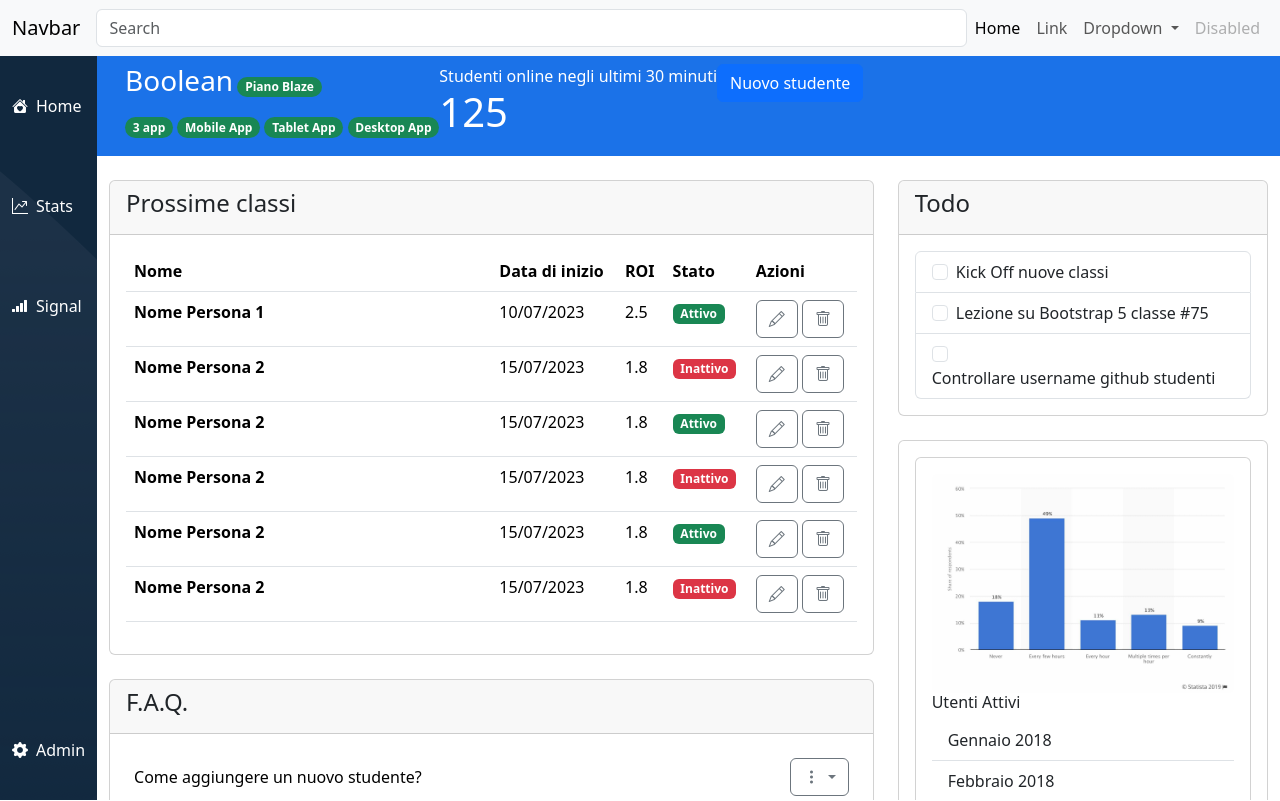
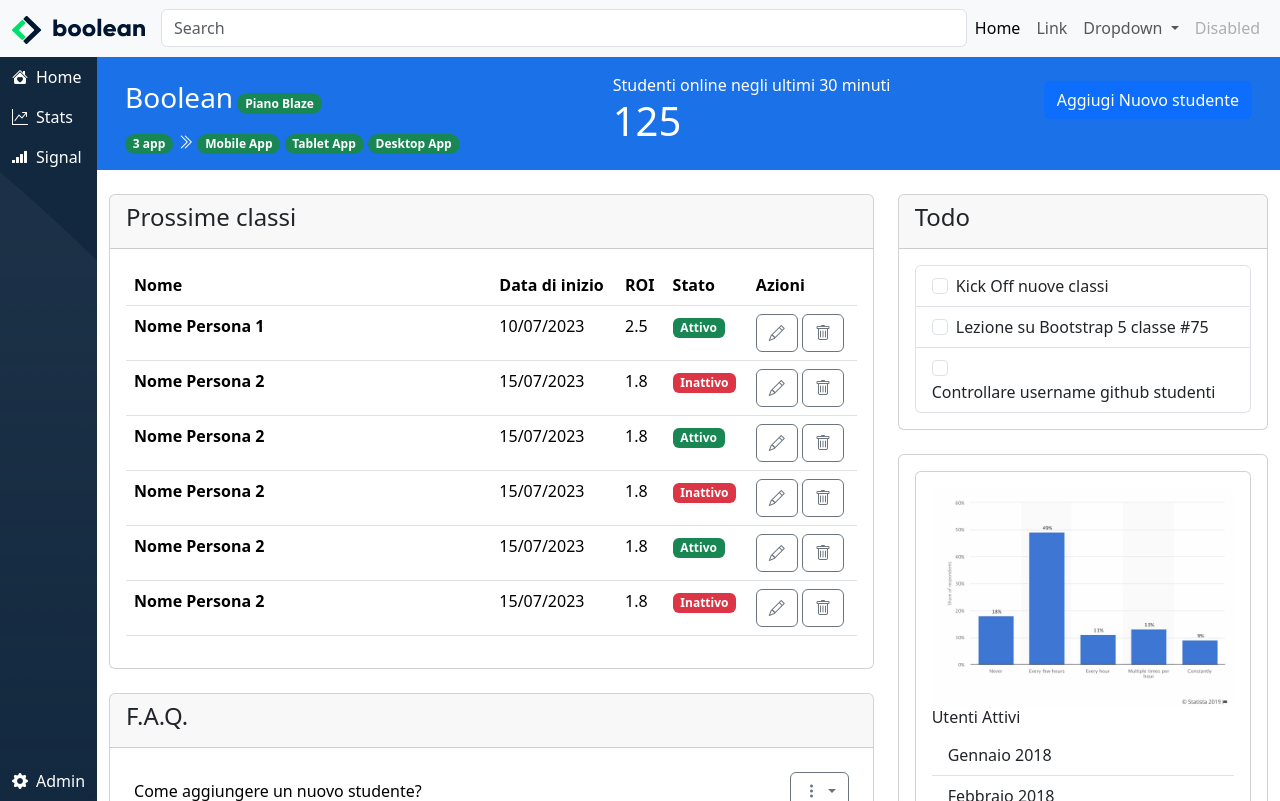
Before and after one commit to Alessandroang/html-css-bootstrap-dashboard, a plain HTML site: page index.html in a window 1280 px wide. Drawn offline with nearby package versions, Linux system fonts and the light colour scheme.

```diff
--- a/index.html
+++ b/index.html
@@ -22,7 +22,9 @@
     <header class="header">
       <nav class="navbar navbar-light navbar-expand-lg bg-light">
         <div class="container-fluid">
-          <a class="navbar-brand" href="#">Navbar</a>
+          <a class="navbar-brand" href="#"
+            ><img src="./img/logo.svg" alt=""
+          /></a>
           <form class="w-100" role="search">
             <input
               class="form-control me-2"
@@ -87,7 +89,7 @@
     <div class="cs-main">
       <nav class="cs-nav">
         <div class="container-fluid d-flex h-100 flex-column">
-          <div class="box">
+          <div class="box my-2">
             <a
               href="#"
               class="d-none d-md-flex align-items-center text-decoration-none"
@@ -97,7 +99,7 @@
             </a>
           </div>
 
-          <div class="box">
+          <div class="box my-2">
             <a
               href="#"
               class="d-none d-md-flex align-items-center text-decoration-none"
@@ -107,7 +109,7 @@
             </a>
           </div>
 
-          <div class="box">
+          <div class="box my-2">
             <a
               href="#"
               class="d-none d-md-flex align-items-center text-decoration-none"
@@ -117,7 +119,7 @@
             </a>
           </div>
 
-          <div class="box mt-auto">
+          <div class="box mt-auto my-2">
             <a href="#" class="d-flex align-items-center text-decoration-none">
               <i class="bi bi-gear-fill me-2"></i>
               <span>Admin</span>
@@ -131,34 +133,27 @@
       <main class="main-content">
         <header class="mc-header">
           <div class="container-fluid">
-            <div class="box">
-              <div class="central__nav d-flex justify-content-between px-lg-3">
-                <div class="title__pills gap-1">
-                  <div class="top__pills d-inline-flex my-2 gap-1">
+            <div class="central-nav d-flex justify-content-between px-lg-3">
+              <div class="nav-central-content my-3">
+                <div class="title-boolean d-inline-flex my-2">
                   <h3>Boolean</h3>
                 </div>
                 <span class="badge rounded-pill text-bg-success"
                   >Piano Blaze</span
                 >
-                  <div class="title__pills__bottom">
+                <div class="download-item">
                   <span class="badge rounded-pill bg-success">3 app</span>
-                    <i class="fa-solid fa-angles-right"></i>
-                    <span class="badge rounded-pill bg-success"
-                      >Mobile App</span
-                    >
-                    <span class="badge rounded-pill bg-success"
-                      >Tablet App</span
-                    >
-                    <span class="badge rounded-pill bg-success"
-                      >Desktop App</span
-                    >
+                  <i class="bi bi-chevron-double-right"></i>
+                  <span class="badge rounded-pill bg-success">Mobile App</span>
+                  <span class="badge rounded-pill bg-success">Tablet App</span>
+                  <span class="badge rounded-pill bg-success">Desktop App</span>
                 </div>
               </div>
-                <div class="online__students d-flex flex-column pt-lg-2">
+              <div class="online-students d-flex flex-column my-3">
                 <span>Studenti online negli ultimi 30 minuti</span>
                 <span class="display-6">125</span>
               </div>
-                <div class="add__student pt-lg-2">
+              <div class="add-student pt-lg-2 my-3">
                 <button
                   class="btn btn-primary"
                   type="button"
@@ -166,9 +161,8 @@
                   data-bs-target="#offcanvasRight"
                   aria-controls="offcanvasRight"
                 >
-                    Nuovo studente
+                  Aggiugi Nuovo studente
                 </button>
-                </div>
               </div>
             </div>
           </div>
@@ -362,9 +356,9 @@
                                 class="dropdown-menu dropdown-menu-end"
                                 aria-labelledby="dropdownMenuButton1"
                               >
-                                <a class="dropdown-item" href="#">Opzione 1</a>
-                                <a class="dropdown-item" href="#">Opzione 2</a>
-                                <a class="dropdown-item" href="#">Opzione 3</a>
+                                <a class="dropdown-item" href="#"
+                                  >Clicca sul pulsante in alto a destra</a
+                                >
                               </div>
                             </div>
                           </div>
@@ -394,9 +388,9 @@
                                 class="dropdown-menu dropdown-menu-end"
                                 aria-labelledby="dropdownMenuButton2"
                               >
-                                <a class="dropdown-item" href="#">Opzione 1</a>
-                                <a class="dropdown-item" href="#">Opzione 2</a>
-                                <a class="dropdown-item" href="#">Opzione 3</a>
+                                <a class="dropdown-item" href="#"
+                                  >Clicca sul pulsante in alto a destra</a
+                                >
                               </div>
                             </div>
                           </div>
@@ -423,9 +417,9 @@
                                 class="dropdown-menu dropdown-menu-end"
                                 aria-labelledby="dropdownMenuButton3"
                               >
-                                <a class="dropdown-item" href="#">Opzione 1</a>
-                                <a class="dropdown-item" href="#">Opzione 2</a>
-                                <a class="dropdown-item" href="#">Opzione 3</a>
+                                <a class="dropdown-item" href="#"
+                                  >Clicca sul pulsante in alto a destra</a
+                                >
                               </div>
                             </div>
                           </div>
--- a/style.css
+++ b/style.css
@@ -19,16 +19,11 @@ body {
   color: white;
 }
 
-.box {
-  height: 100px;
-  display: flex;
-}
-
 .offcanvas.offcanvas-end {
   width: 550px;
 }
 
-.central__nav .badge {
+.badge {
   cursor: pointer;
 }
 
```
Lines whose indentation alone changed are shown as unchanged.
